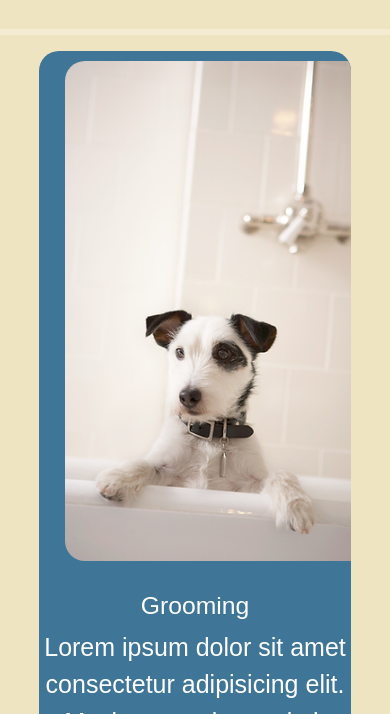
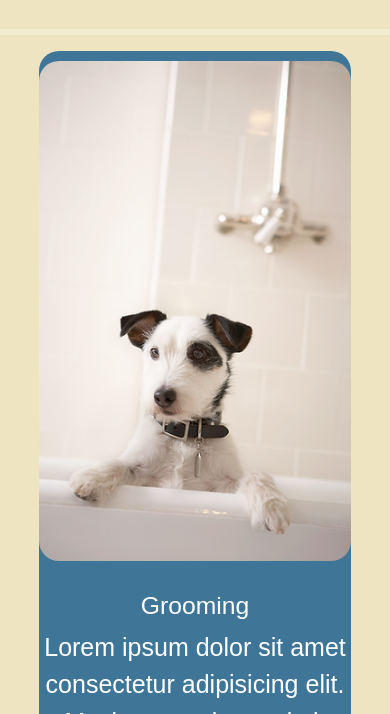
Before and after one commit to nicorosado/Guarderia-para-perros, a plain HTML site: page pages/grooming.html in a window 390 px wide. Shown: the part 130-844 px from the top of the page. Drawn offline with nearby package versions, Linux system fonts and the light colour scheme.

Commit message:
cambios a los tamaños de imagen

```diff
--- a/style.css
+++ b/style.css
@@ -301,6 +301,10 @@ section .fotodog img{
    .logo {
     display: inline-block;
    }
+   .image-grooming {
+    width: 100%;
+    margin: 0;
+   }
 }
 
 .form {
```
